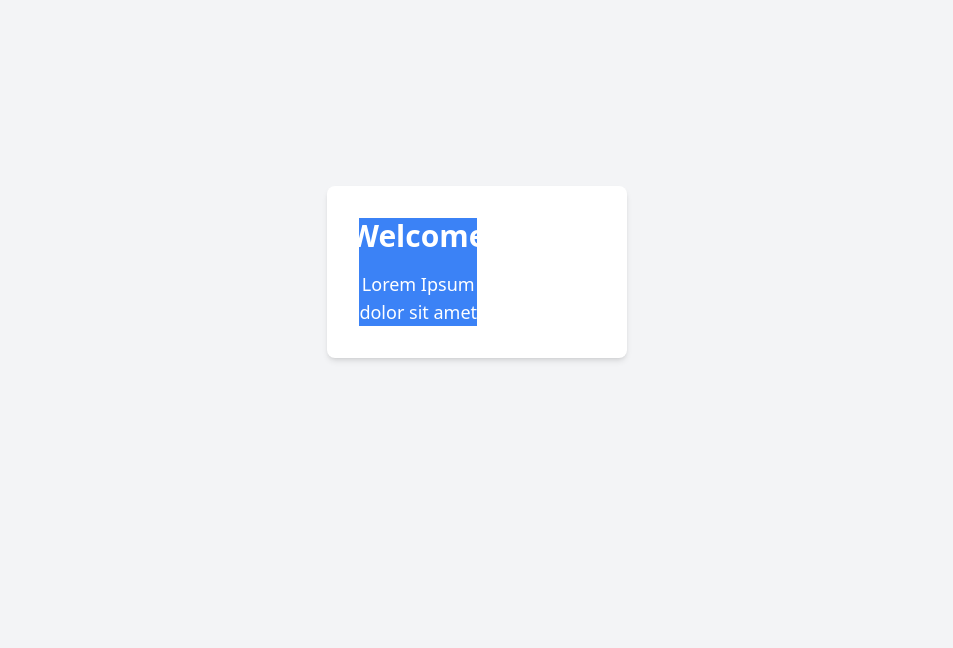
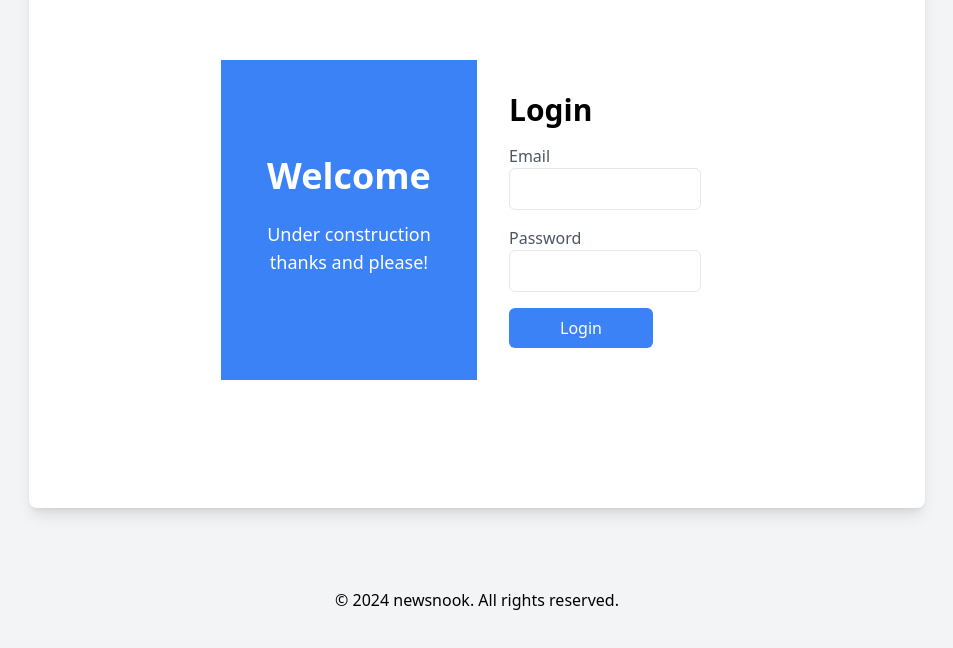
Before and after one commit to ZwingliCaleb/newsnook, a Next.js app: page /login in a window 1280 px wide. Shown: the part 128-776 px from the top of the page, without its empty margins (163-1116 px from the left). Built offline with nearby package versions, Linux system fonts and the light colour scheme.

Commit message:
styling my footer on the login page

```diff
--- a/components/Footer.tsx
+++ b/components/Footer.tsx
@@ -2,7 +2,7 @@ import React from 'react'
 
 const Footer = () => {
   return (
-    <footer className=" pt-80">
+    <footer className=" pt-20">
       <div className="container mx-auto px-4">
         <p className="text-center">© 2024 newsnook. All rights reserved.</p>
       </div>
--- a/components/Header.tsx
+++ b/components/Header.tsx
@@ -7,7 +7,7 @@ const Header: React.FC = () => {
         {/*<a href='/'><img src={} alt="" className=""/></a> */}
         <ul className=" px-20 flex gap-10 space-x-3 justify-end">
           <li><a href="/" className="hover:text-gray-300 text-lg font-semibold">Home</a></li>
-          <li><a href="#" className="hover:text-gray-300 text-lg font-semibold">Log in</a></li>
+          <li><a href="/login" className="hover:text-gray-300 text-lg font-semibold">Log in</a></li>
         </ul>
       </nav>
     </header>
--- a/components/SearchBar.tsx
+++ b/components/SearchBar.tsx
@@ -21,14 +21,14 @@ const SearchBar: React.FC = () => {
         <div className="relative">
           <input
             type="text"
-            placeholder="Search..."
+            placeholder="Find in your area..."
             value={searchQuery}
             onChange={handleInputChange}
             className="pl-6 pr-10 py-2 rounded-full focus:outline-none font-semibold focus:ring focus:border-blue-300 w-[600px] h-14"
           />
-          <FontAwesomeIcon icon={faSearch} className="text-gray-600 absolute right-6 top-1/2 transform -translate-y-1/2" />
+          <FontAwesomeIcon icon={faSearch} className="text-gray-600 hover:text-gray-400 absolute right-6 top-1/2 transform -translate-y-1/2" />
         </div>
-        <button type="submit" className="ml-4 bg-blue-500 hover:bg-blue-600 text-white px-4 py-2 rounded-2xl focus:outline-none focus:ring focus:border-blue-300">
+        <button type="submit" className="ml-4 bg-blue-600 hover:bg-blue-800 text-gray font-semibold text-lg hover:text-white px-6 py-[0.6rem] rounded-3xl focus:outline-none focus:ring focus:border-blue-300">
           Search
         </button>
       </form>
--- a/pages/index.tsx
+++ b/pages/index.tsx
@@ -9,9 +9,9 @@ const HomePage: React.FC = () => {
       <main className="flex-1 bg-gradient-to-r from-indigo-500 via-purple-500 to-pink-500 ">
         <div className="container mx-auto px-4 py-20 ">
           <div className="justify-center text-center">
-           <h1 className="text-3xl font-bold mb-4">NewsNook!</h1>
+           <h1 className="text-3xl font-bold mb-4">Newsnook!</h1>
           </div>
-          <div className="justify-center items-center p-24">
+          <div className="justify-center items-center p-48">
             <SearchBar />
           </div>
           <div>
--- a/pages/login.tsx
+++ b/pages/login.tsx
@@ -1,18 +1,70 @@
+import Footer from "@/components/Footer";
+import React, { useState } from "react";
 
 const login: React.FC = () => {
+  const [email, setEmail] = useState('');
+  const [password, setPassword] = useState('');
+
+  const handleEmailChange = (event: React.ChangeEvent<HTMLInputElement>) => {
+    setEmail(event.target.value);
+  };
+
+  const handlePasswordChange = (event: React.ChangeEvent<HTMLInputElement>) => {
+    setPassword(event.target.value);
+  };
+
+  const handleSubmit = (event: React.FormEvent<HTMLFormElement>) => {
+    event.preventDefault();
+    console.log('Login credentials:', { email, password });
+  };
+
   return (
-    <div className="min-h-screen flex items-center justify-center bg-gray-100">
-      <section className="bg-white p-8 rounded-lg shadow-md flex flex-col md:flex:row md:max-w-4xl">
+    <div className="min-h-screen flex flex-col items-center justify-center bg-gray-100">
+      <section className="bg-white px-48 py-32 rounded-lg shadow-lg flex md:flex:row md:max-w-4xl">
         {/*left card*/}
-        <div className="md:w-1/2 bg-blue-500 text-white flex items-center justify-center">
-          <div className="text-center">
-            <h2 className="text-3xl font-semibold mb-4">Welcome</h2>
-            <p className="text-lg">Lorem Ipsum dolor sit amet</p>
+        <div className="md:w-1/2 w-auto bg-blue-500 text-white flex items-center justify-center">
+          <div className="text-center p-8">
+            <h2 className="text-4xl font-semibold mb-4">Welcome</h2>
+            <p className="text-lg p-2">Under construction thanks and please!</p>
           </div>
         </div>
+        {/*right card*/}
+        <div className="md:w-1/2 p-8">
+          <h2 className="text-3xl font-semibold mb-4">Login</h2>
+          <form onSubmit={handleSubmit}>
+            <div className="mb-4">
+              <label htmlFor="email" className="block text-gray-600">Email</label>
+              <input
+                type="email"
+                id="email"
+                value={email}
+                onChange={handleEmailChange}
+                className="w-full px-4 py-2 border rounded-md focus:outline-none focus:border-blue-500"
+                required
+              />
+            </div>
+            <div className="mb-4">
+              <label htmlFor="password" className="block text-gray-600">Password</label>
+              <input
+                type="password"
+                id="password"
+                value={password}
+                onChange={handlePasswordChange}
+                className="w-full px-4 py-2 border rounded-md focus:outline-none focus:border-blue-500"
+                required
+              />
+            </div>
+            <button
+              type="submit"
+              className="w-36 bg-blue-500 text-white px-4 py-2 rounded-md focus:outline-none focus:ring focus:border-blue-300">
+                Login
+            </button>
+          </form>
+        </div>
       </section>
+      <Footer />
     </div>
-  )
-}
+  );
+};
 
 export default login
```
